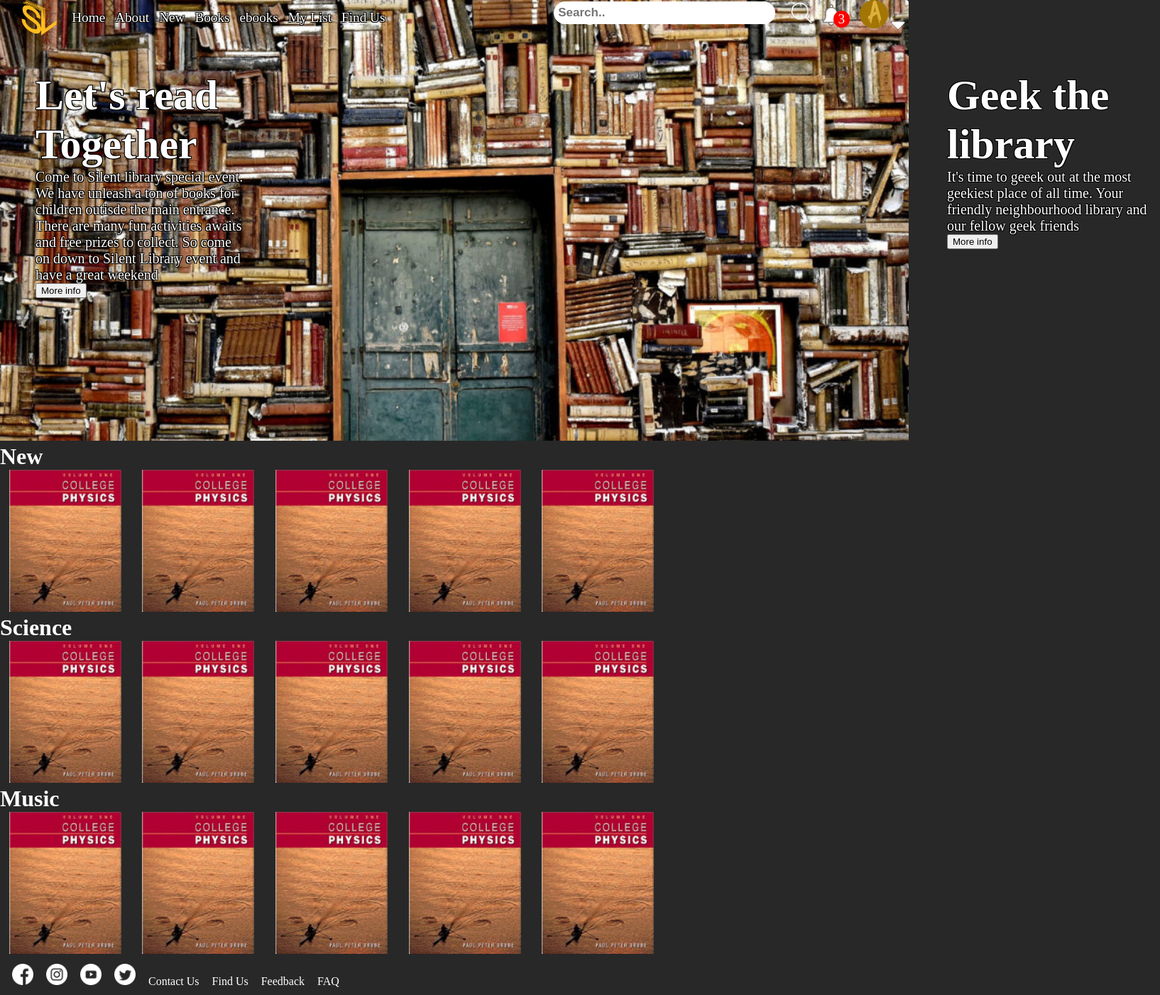
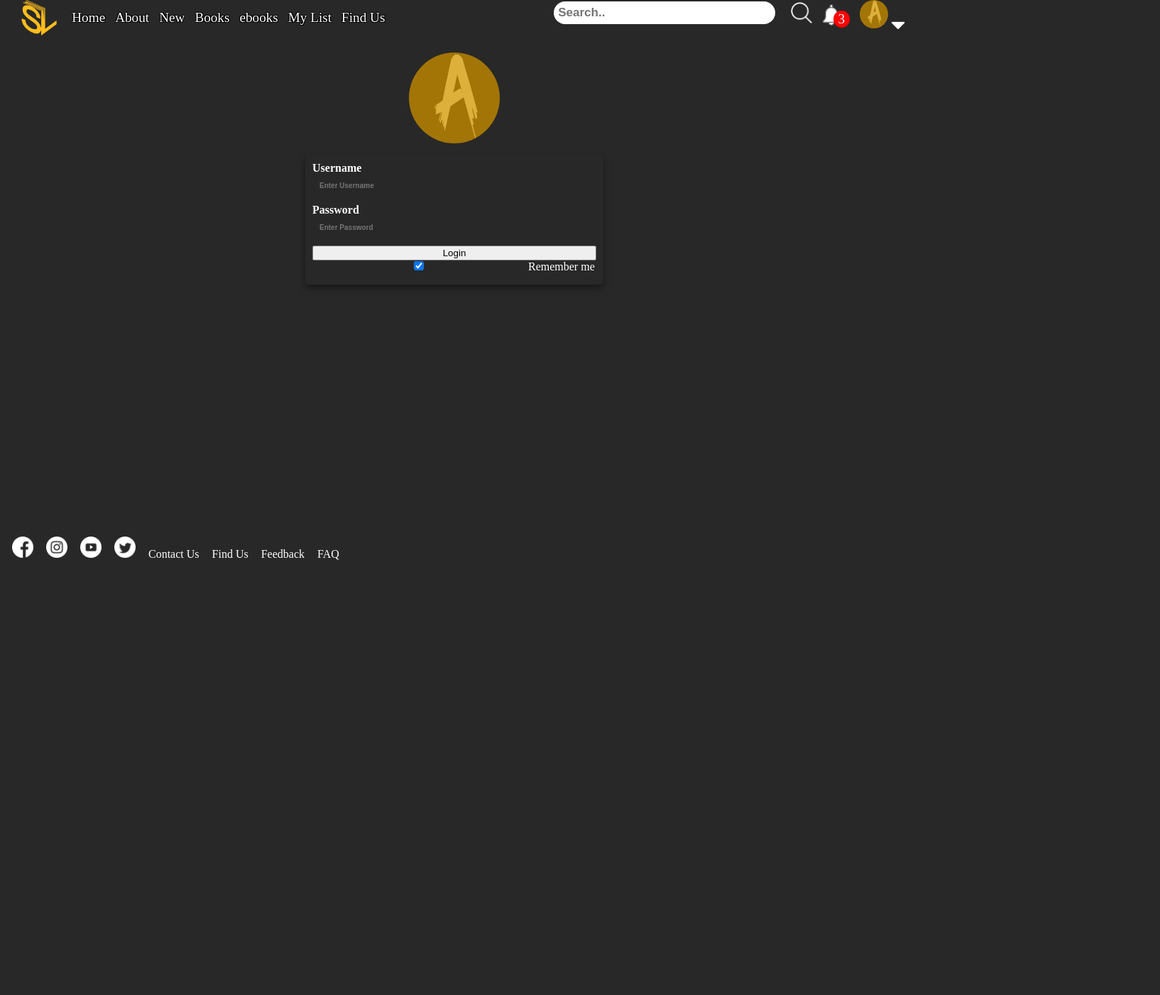
Before and after one commit to UmarKasan/NICF-Assignment-2, a plain HTML site: page log in.html in a window 1280 px wide. Shown: the whole page at 71% size, 1634 px wide, since content can reach past the window. After the commit the page ends 800 px from the top, so only its background shows below. Drawn offline with Linux system fonts and the light colour scheme.

Commit message:
Log In Page

```diff
--- a/Styles.css
+++ b/Styles.css
@@ -565,6 +565,18 @@ input{
 
 /* ~~~~~~~~~~~~~~~~~~~~~~~~~~~~~~~~~~~~~~~~~~~~~~~~~~~~~~~~~~~~~~~~~~~~~~~~~~~~~~~~ */
 
+/* Sign up */
+.imgcontainer {
+  text-align: center;
+  margin: 24px 0 12px 0;
+}
+.imgcontainer > img{
+  border-radius: 50%;
+  width: 10%;
+}
+
+/* ~~~~~~~~~~~~~~~~~~~~~~~~~~~~~~~~~~~~~~~~~~~~~~~~~~~~~~~~~~~~~~~~~~~~~~~~~~~~~~~~ */
+
 /* footer */
 .main-footer{
   padding: 10px 10px 10px 10px;
--- a/log in.html
+++ b/log in.html
@@ -24,12 +24,12 @@
             <img class="header-tabs" alt="Silent Library Logo" src="Assets/SL_Logo_3.png" height = 50vh>
             <!-- Adds all the link tag -->
             <ul class="header-tabs">
-              <li><a class="header-tabs header-text" href="#">Home</a></li>
+              <li><a class="header-tabs header-text" href="index.html">Home</a></li>
               <li><a class="header-tabs header-text" href="about.html">About</a></li>
               <li><a class="header-tabs header-text" href="browse.html">New</a></li>
               <li><a class="header-tabs header-text" href="browse.html">Books</a></li>
               <li><a class="header-tabs header-text" href="browse.html">ebooks</a></li>
-              <li><a class="header-tabs header-text" href="browse.htmlt">My List</a></li>
+              <li><a class="header-tabs header-text" href="browse.html">My List</a></li>
               <li><a class="header-tabs header-text" href="find us.html">Find Us</a></li>
             </ul>
           </leftbar>
@@ -69,112 +69,25 @@
 
 <!-- ~~~~~~~~~~~~~~~~~~~~~~~~~~~~~~~~~~~~~~~~~~~~~~~~~~~~~~~~~~~~~~~~~~~~~~~~~~~~~~~~ -->
 
-    <!-- Creates div for Events -->
-    <div class="media-container">
-      <div class="media-scroller">
+    <!-- Creates div for Log in -->
+    <form class="sign-page" action="action_page.php" method="post">
+      <div class="imgcontainer">
+        <img src="Assets/Admin_logo.png" alt="Avatar" class="avatar">
+      </div>
 
-        <!--   Group 1 -->
-        <div class="media-group" id="group-1">
-          <a class="previous" href="#group-2">
-            <svg>
-              <use href="#previous"></use>
-            </svg>
-          </a>
-          <article class="event-group">
-            <h1 class="event-title header-text">Let's read Together</h1>
-            <p class="event-desc header-text">Come to Silent library special event.
-            We have unleash a ton of books for children outisde the main entrance.
-            There are many fun activities awaits and free prizes to collect.
-            So come on down to Silent Library event and have a great weekend</p>
-            <button class ="video-button">More info</button>
-          </article>
-          <div class="media-element">
-            <img class="event-img" src="Assets/Lets read.jpg" alt="Lets read event photo">
-          </div>
-          <a class="next" href="#group-2" aria-label="next">
-            <svg>
-              <use href="#next"></use>
-            </svg>
-          </a>
-        </div>
+      <div class="container">
+        <label for="uname"><b>Username</b></label>
+        <input type="text" placeholder="Enter Username" name="uname" required>
 
-        <!-- Group 2   -->
-        <div class="media-group" id="group-2">
-          <a class="previous" href="#group-1">
-            <svg>
-              <use href="#previous"></use>
-            </svg>
-          </a>
-          <article class="event-group">
-            <h1 class="event-title header-text">Geek the library</h1>
-            <p class="event-desc header-text">It's time to geeek out at the most geekiest place of all time.
-              Your friendly neighbourhood library and our fellow geek friends</p>
-            <button class ="video-button">More info</button>
-          </article>
-          <div class="media-element">
-            <img class="event-img" src="Assets/Geek photo.jpg" alt="Geek photo Event">
-          </div>
-          <a class="next" href="#group-1" aria-label="next">
-            <svg>
-              <use href="#next"></use>
-            </svg>
-          </a>
-        </div>
-        <div class="navigation-indicators">
-          <div></div>
-          <div></div>
-          <div></div>
-          <div></div>
-        </div>
+        <label for="psw"><b>Password</b></label>
+        <input type="password" placeholder="Enter Password" name="psw" required>
+
+        <button type="submit">Login</button>
+        <label>
+          <input type="checkbox" checked="checked" name="remember"> Remember me
+        </label>
       </div>
-    </div>
-    <svg>
-      <symbol id="next" viewBox="0 0 256 512">
-        <path fill="white"
-          d="M224.3 273l-136 136c-9.4 9.4-24.6 9.4-33.9 0l-22.6-22.6c-9.4-9.4-9.4-24.6 0-33.9l96.4-96.4-96.4-96.4c-9.4-9.4-9.4-24.6 0-33.9L54.3 103c9.4-9.4 24.6-9.4 33.9 0l136 136c9.5 9.4 9.5 24.6.1 34z" />
-      </symbol>
-
-      <symbol id="previous" viewBox="0 0 256 512">
-        <path fill="white"
-          d="M31.7 239l136-136c9.4-9.4 24.6-9.4 33.9 0l22.6 22.6c9.4 9.4 9.4 24.6 0 33.9L127.9 256l96.4 96.4c9.4 9.4 9.4 24.6 0 33.9L201.7 409c-9.4 9.4-24.6 9.4-33.9 0l-136-136c-9.5-9.4-9.5-24.6-.1-34z" />
-      </symbol>
-    </svg>
-
-<!-- ~~~~~~~~~~~~~~~~~~~~~~~~~~~~~~~~~~~~~~~~~~~~~~~~~~~~~~~~~~~~~~~~~~~~~~~~~~~~~~~~ -->
-
-    <!-- Creates a div for book -->
-    <section class="book">
-      <h1 class="book-category">New</h1>
-      <div>
-        <div>
-          <img class="book-profile" src="Assets/books/College Physics.jpg" height = 200vh>
-          <img class="book-profile" src="Assets/books/College Physics.jpg" height = 200vh>
-          <img class="book-profile" src="Assets/books/College Physics.jpg" height = 200vh>
-          <img class="book-profile" src="Assets/books/College Physics.jpg" height = 200vh>
-          <img class="book-profile" src="Assets/books/College Physics.jpg" height = 200vh>
-        </div>
-      </div>
-      <h1 class="book-category">Science</h1>
-      <div>
-        <div>
-          <img class="book-profile" src="Assets/books/College Physics.jpg" height = 200vh>
-          <img class="book-profile" src="Assets/books/College Physics.jpg" height = 200vh>
-          <img class="book-profile" src="Assets/books/College Physics.jpg" height = 200vh>
-          <img class="book-profile" src="Assets/books/College Physics.jpg" height = 200vh>
-          <img class="book-profile" src="Assets/books/College Physics.jpg" height = 200vh>
-        </div>
-      </div>
-      <h1 class="book-category">Music</h1>
-      <div>
-        <div>
-          <img class="book-profile" src="Assets/books/College Physics.jpg" height = 200vh>
-          <img class="book-profile" src="Assets/books/College Physics.jpg" height = 200vh>
-          <img class="book-profile" src="Assets/books/College Physics.jpg" height = 200vh>
-          <img class="book-profile" src="Assets/books/College Physics.jpg" height = 200vh>
-          <img class="book-profile" src="Assets/books/College Physics.jpg" height = 200vh>
-        </div>
-      </div>
-    </section>
+    </form>
 
 <!-- ~~~~~~~~~~~~~~~~~~~~~~~~~~~~~~~~~~~~~~~~~~~~~~~~~~~~~~~~~~~~~~~~~~~~~~~~~~~~~~~~ -->
 
@@ -185,10 +98,10 @@
         <img class="footer-tabs" src="Assets/instagram.png" height = 30vh>
         <img class="footer-tabs" src="Assets/youtube.png" height = 30vh>
         <img class="footer-tabs" src="Assets/twitter.png" height = 30vh>
-        <a class="footer-tabs" href="about.html">Contact Us</a>
-        <a class="footer-tabs" href="browse.html">Find Us</a>
-        <a class="footer-tabs" href="browse.html">Feedback</a>
-        <a class="footer-tabs" href="browse.html">FAQ</a>
+        <a class="footer-tabs" href="enquire.html">Contact Us</a>
+        <a class="footer-tabs" href="find us.html">Find Us</a>
+        <a class="footer-tabs" href="enquire.html">Feedback</a>
+        <a class="footer-tabs" href="enquire.html">FAQ</a>
     </footer>
   </body>
   <!-- <script src = "scriptfile.js"></script> -->
```
